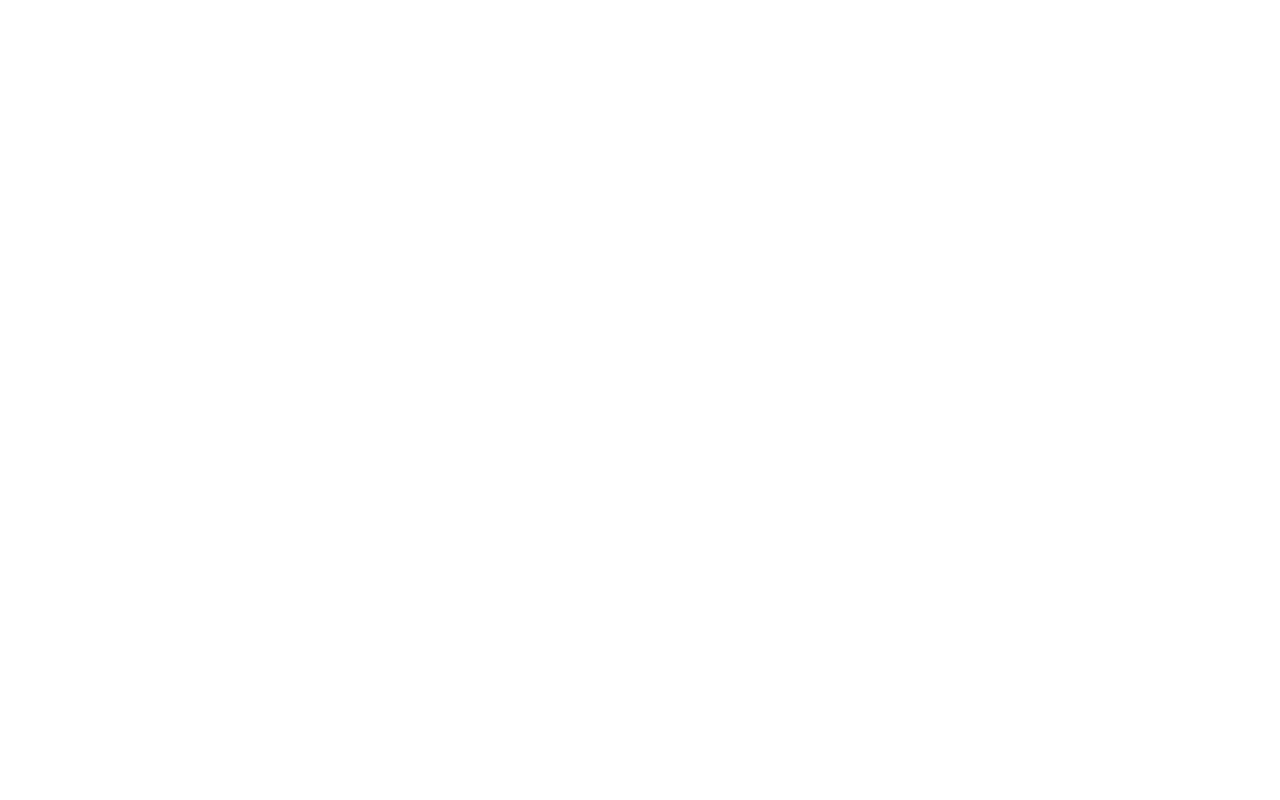
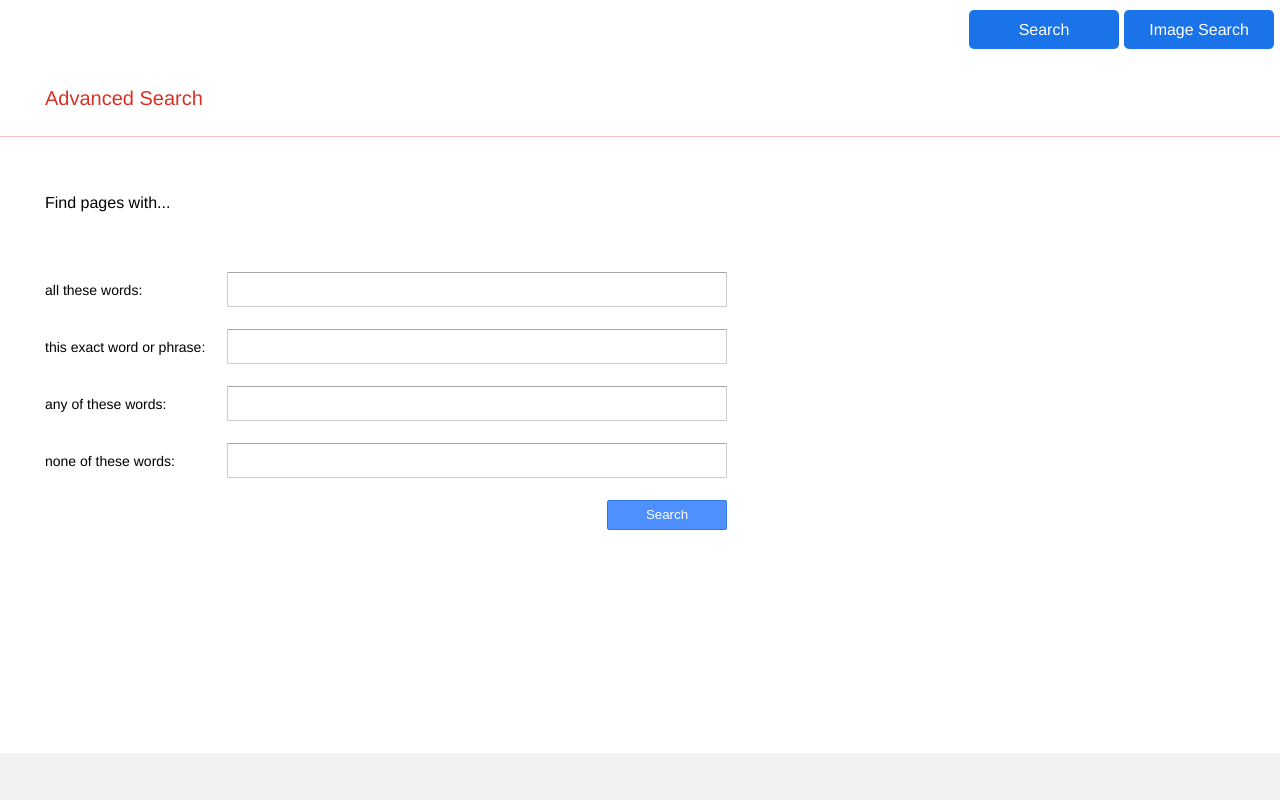
Before and after one commit to lhern376/project-0, a plain HTML site: page advanced-search.html in a window 1280 px wide. Drawn offline with Linux system fonts and the light colour scheme.

Commit message:
finished

```diff
--- a/advanced-search.html
+++ b/advanced-search.html
@@ -0,0 +1,77 @@
+<!DOCTYPE html>
+<html lang="en">
+    <head>
+        <meta charset="UTF-8">
+        <meta name="viewport" content="width=device-width, initial-scale=1.0">
+        <link rel="stylesheet" href="css/styles.css">
+        <link rel="stylesheet" href="css/styles-advanced-search.css">
+        <title>Search</title>
+    </head>
+    <body>
+        <main>
+            <header>
+                <ul class="header-ul">
+                    <li><a href="index.html">Search</a></li>
+                    <li><a href="image-search.html">Image Search</a></li>
+                </ul>
+            </header>
+
+            <div class="page-description">
+                <label style="margin-left:10px">Advanced Search</label>
+            </div>
+
+            <div class="page-description-bottom-border"></div>
+
+            <div class="container-advanced">
+                <form action="https://www.google.com/search">
+                <!-- name of textboxes, top to bottom: as_q, as_epq, as_oq, as_eq -->
+                    <p>Find pages with...</p>
+                    <div class="container-label"></div>
+
+                    <div class="container-grid">
+                        <div class="container-label">
+                            <label for="text1">all these words:</label>
+                        </div>
+                        <div class="container-textbox-advanced">
+                            <input type="text" name="as_q" id="text1">
+                        </div>
+                        <div class="container-label">
+                            <label for="text2">this exact word or phrase:</label>
+                        </div>
+                        <div class="container-textbox-advanced">
+                            <input type="text" name="as_epq" id="text2">
+                        </div>
+                        <div class="container-label">
+                            <label for="text3">any of these words:</label>
+                        </div>
+                        <div class="container-textbox-advanced">
+                            <input type="text" name="as_oq" id="text3">
+                        </div>
+                        <div class="container-label">
+                            <label for="text4">none of these words:</label>
+                        </div>
+                        <div class="container-textbox-advanced">
+                            <input type="text" name="as_eq" id="text4">
+                        </div>
+
+                        <div class="container-label"></div>
+                        <div class="container-textbox-advanced">
+                            <input type="submit" value="Search">
+                        </div>
+                    </div>
+
+                </form>
+            </div>
+
+            <section class="container-empty">
+            </section>
+
+            <footer>
+            </footer>
+        </main>
+
+
+
+
+    </body>
+</html>
--- /dev/null
+++ b/css/styles-advanced-search.css
@@ -0,0 +1,65 @@
+.page-description {
+    color: #d93025;
+    font-size: 20px;
+    margin: 25px 35px;
+}
+.page-description-bottom-border {
+    border-bottom: 1px solid rgba(217, 48, 37, 0.3);
+}
+
+.container-advanced {
+    max-width: 1140px;
+    min-width: 200px;
+    width: 96%;
+    margin: 40px 2% 0 45px;
+}
+
+.container-label {
+    height: 42px;
+    width: 167px;
+    padding: 9px 0;
+    font-size: 14px;
+    /* border: 1px solid; */
+}
+.container-textbox-advanced {
+    height: 42px;
+    width: 200px;
+    padding-bottom: 5px;
+    /* border: 1px solid; */
+}
+.container-advanced input[type="text"] {
+    display: inline-block;
+    width: 100%;
+    height: 96%;
+    padding: 0 8px;
+    border: 1px solid rgba(0,0,0,0.2);
+    border-top: 1px solid rgba(0,0,0,0.35);
+    border-radius: 1px;
+    font-size: 14px;
+}
+.container-advanced input[type="submit"] {
+    height: 30px;
+    width: 120px;
+    float: right;
+    background-color: #4d90fe;
+    border: 1px solid #3079ed;
+    border-radius: 2px;
+    color: #fff;
+}
+.container-advanced input[type="submit"]:hover {
+    background-image: linear-gradient(to bottom right, #4d90fe, #3079ed 70%);
+}
+
+@media screen and (min-width: 400px) {
+
+    .container-grid {
+        display: grid;
+        grid-template-columns: 167px 1fr;
+        gap: 15px;
+    }
+
+    .container-textbox-advanced {
+        max-width: 500px;
+        width: calc(100% - 45px);
+    }
+}
--- a/css/styles.css
+++ b/css/styles.css
@@ -3,7 +3,7 @@
 }
 
 html {
-    font: 1em / 1.3 Helvetica, Arial, sans-serif;
+    font: 16px / 1.3 Helvetica, Arial, sans-serif;
 }
 
 body {
```
Also changed, not shown: image-search.html (+54 -0 lines), index.html (+4 -4 lines), 1 other file.
